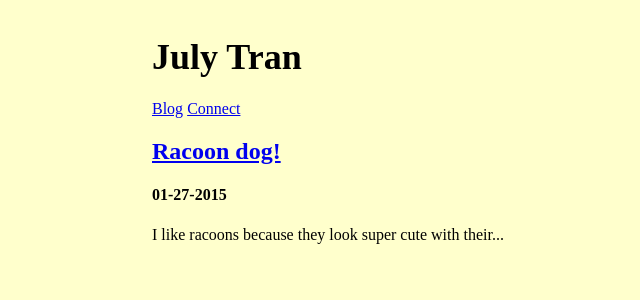
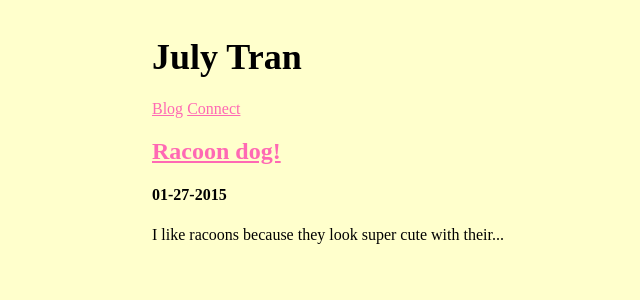
Before and after one commit to julyytran/julyytran.github.io, a Jekyll site: the page built from index.html, in a window 1280 px wide. Shown: the top 300 px of the page, without its empty margins (38-678 px from the left). Built offline with Jekyll 4.4.1, drawn with Linux system fonts in a browser that asks for light colours.

Commit message:
edit header

```diff
--- a/css/styles.css
+++ b/css/styles.css
@@ -16,6 +16,10 @@ html {
 }
 li {
     display: inline;
+    border-right: 1px solid #bbb;
+}
+a {
+    color: hotpink;
 }
 /*
   ========================================
```
